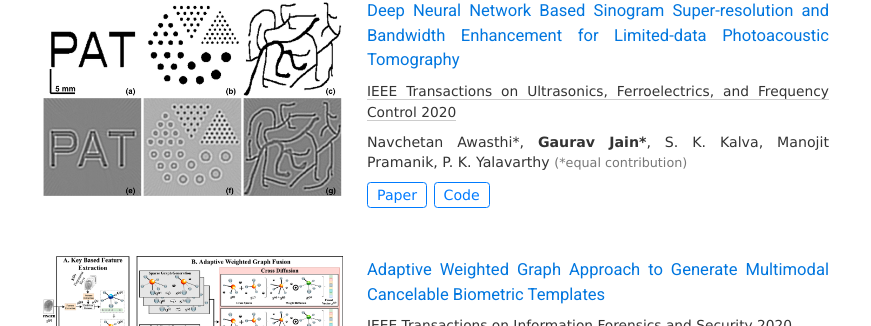
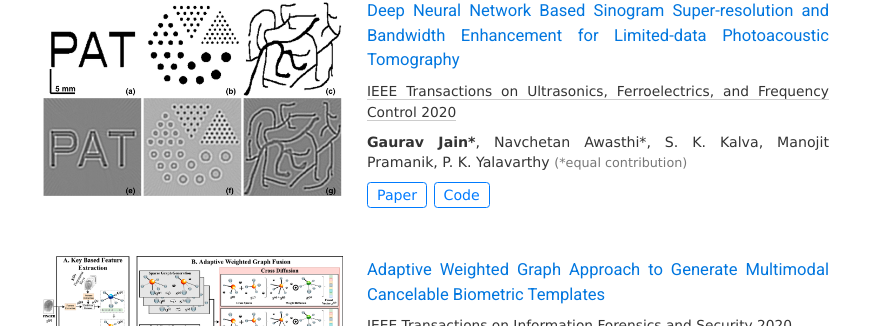
Before and after one commit to Gaurav1302/gaurav1302.github.io, a Jekyll site: the page built from index.html, in a window 1280 px wide and 900 px high, scrolled down 1809 px. Shown: the part 126-452 px from the top of the window, without its empty margins (204-1075 px from the left). Built offline with Jekyll 4.4.1, drawn with Linux system fonts in a browser that asks for light colours; nearby versions of some CDN libraries.

Commit message:
minor author list correction

```diff
--- a/index.html
+++ b/index.html
@@ -296,7 +296,7 @@ tags: about
             </a>
          </p>
           <p class="authors">
-            <span class="co_author">Navchetan Awasthi*,</span> <span class="me_author"> Gaurav Jain*</span><span class="co_author">, S. K. Kalva, Manojit Pramanik, P. K. Yalavarthy</span>
+            <span class="me_author"> Gaurav Jain*</span><span class="co_author">, Navchetan Awasthi*,</span><span class="co_author"> S. K. Kalva, Manojit Pramanik, P. K. Yalavarthy</span>
             <span class="eq"> (*equal contribution) </span>
             <br />
           </p>
```
